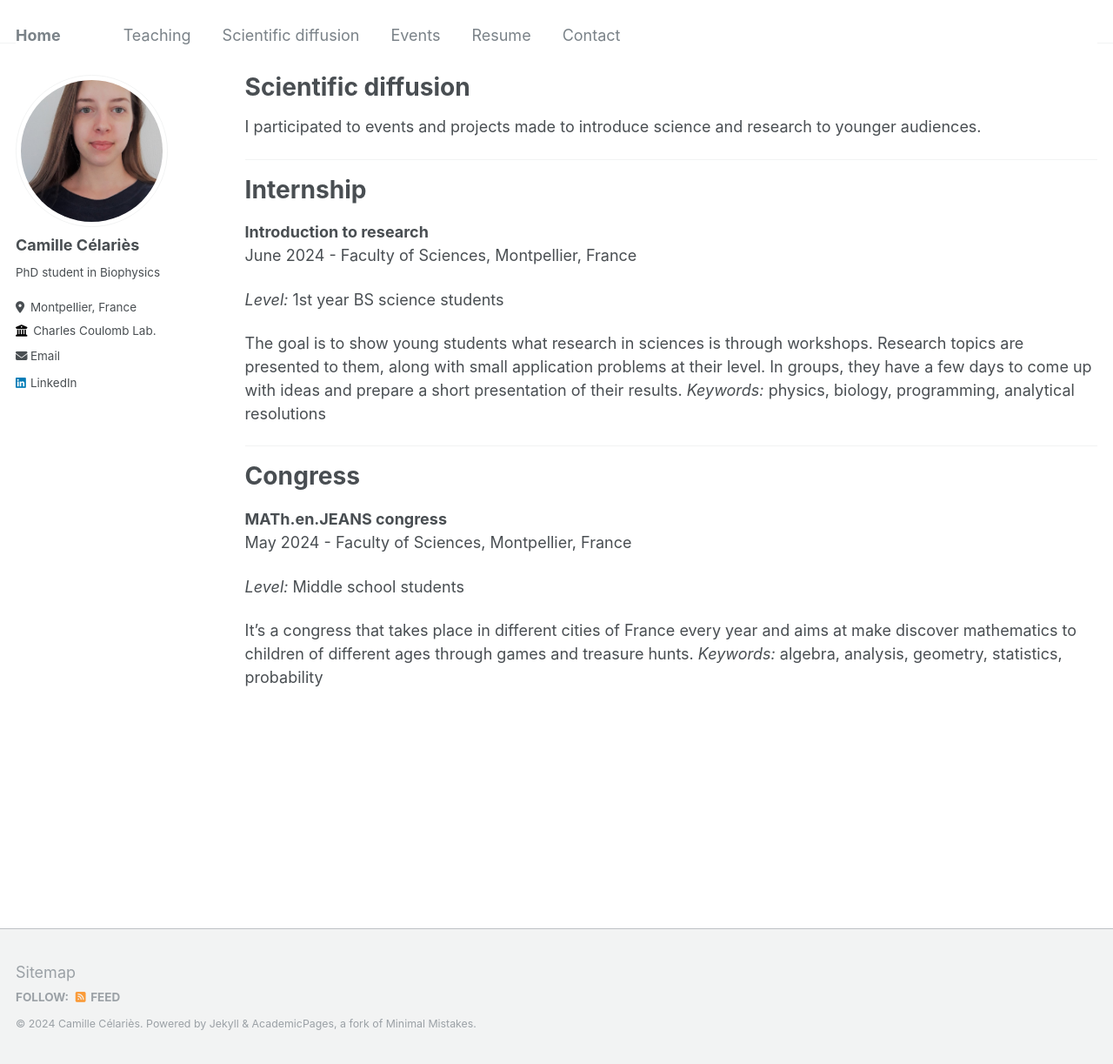
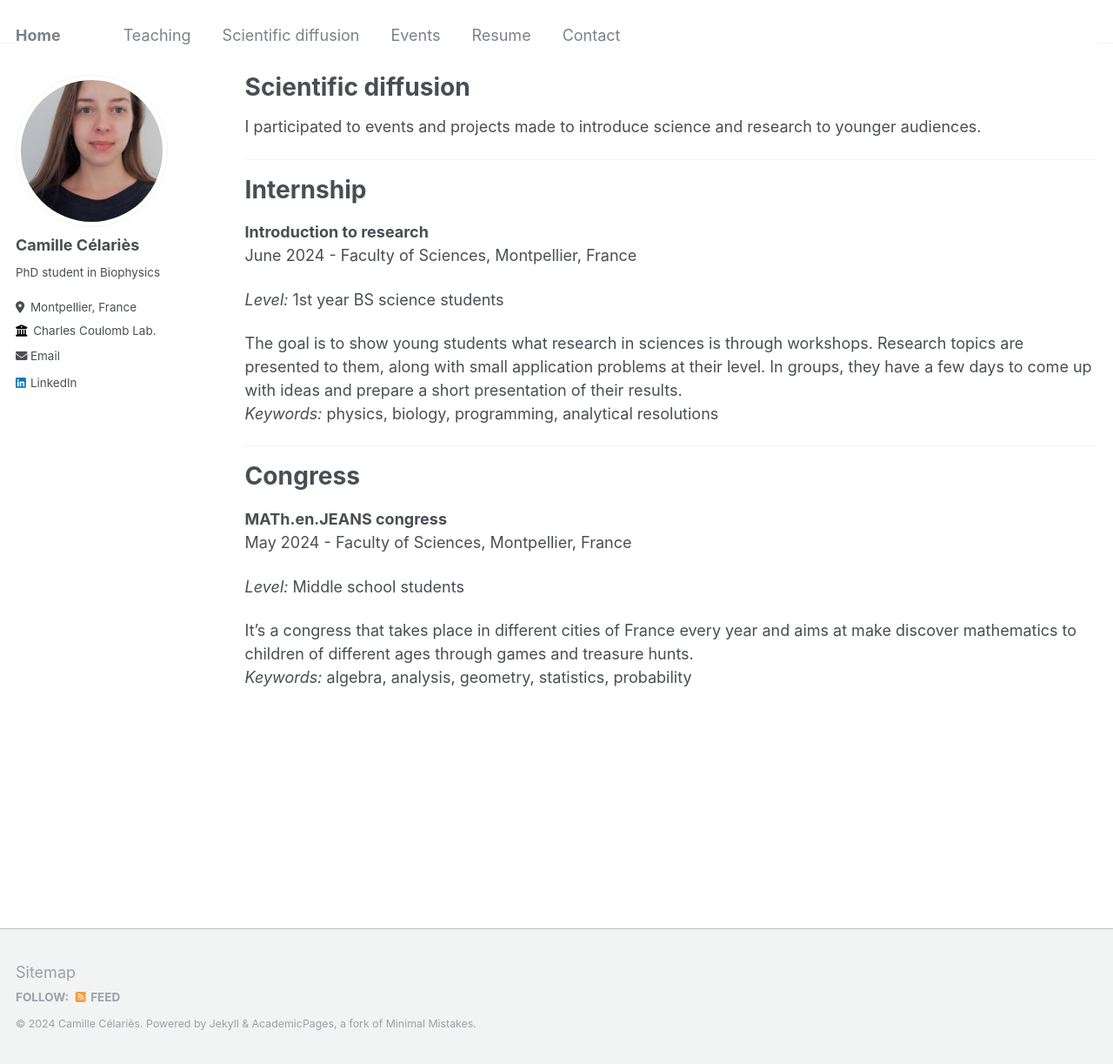
Before and after one commit to camillecelaries/camillecelaries.github.io, a Jekyll site: the page built from _pages/diffusion.md, in a window 1280 px wide and 1223 px high. Shown: the whole window at 87% size. Built offline with Jekyll 4.4.1, drawn with Linux system fonts in a browser that asks for light colours.

Commit message:
Update diffusion.md

```diff
--- a/_pages/diffusion.md
+++ b/_pages/diffusion.md
@@ -20,7 +20,7 @@ Internship
 <i>Level:</i> 1st year BS science students
 
 The goal is to show young students what research in sciences is through workshops. Research topics are presented to them, along with small application problems at their level. In groups, they have a few days to come up with ideas and prepare a short presentation of their results.
-<i>Keywords:</i> physics, biology, programming, analytical resolutions
+<br><i>Keywords:</i> physics, biology, programming, analytical resolutions
 
 ***
 
@@ -33,4 +33,4 @@ Congress
 <i>Level:</i> Middle school students
 
 It's a congress that takes place in different cities of France every year and aims at make discover mathematics to children of different ages through games and treasure hunts.
-<i>Keywords:</i> algebra, analysis, geometry, statistics, probability
+<br><i>Keywords:</i> algebra, analysis, geometry, statistics, probability
```
